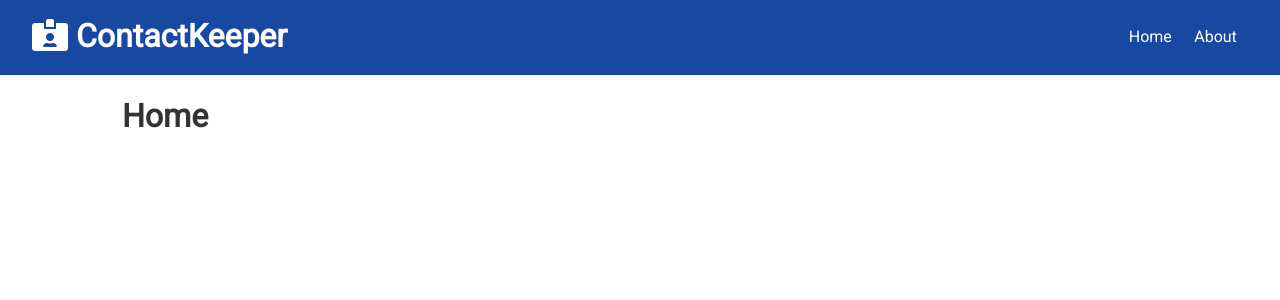
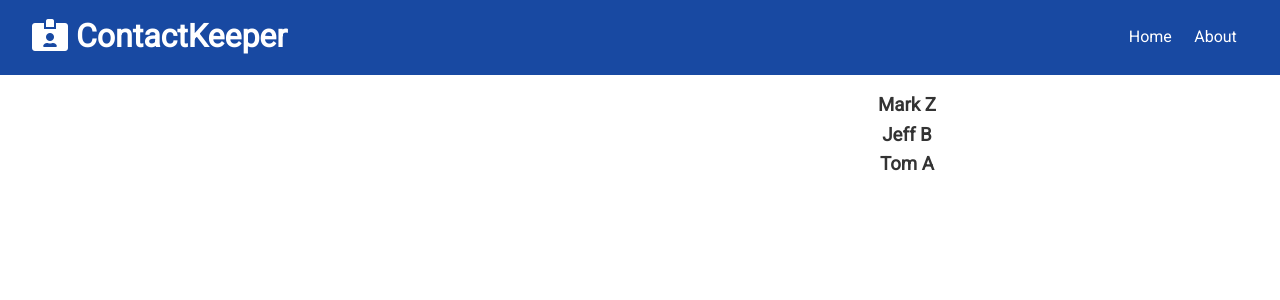
Before and after one commit to Brian-Holland/Contact-Keeper, a React (Create React App) app in the folder client/: page / in a window 1280 px wide. Shown: the top 300 px of the page. Built offline with nearby package versions, Linux system fonts and the light colour scheme.

Commit message:
added contact and contactitem components

```diff
--- /dev/null
+++ b/client/src/components/contacts/Contacts.js
@@ -0,0 +1,17 @@
+import React, { Fragment, useContext } from "react";
+import ContactContext from "../../context/contact/contactContext";
+
+const Contacts = () => {
+    const contactContext = useContext(ContactContext);
+
+    const { contacts } = contactContext;
+    return (
+        <Fragment>
+            {contacts.map(contact => (
+                <h3>{contact.name}</h3>
+            ))}
+        </Fragment>
+    );
+};
+
+export default Contacts;
--- a/client/src/components/pages/Home.js
+++ b/client/src/components/pages/Home.js
@@ -1,9 +1,13 @@
 import React from "react";
+import Contacts from "../contacts/Contacts";
 
 const Home = () => {
     return (
-        <div>
-            <h1>Home</h1>
+        <div className="grid-2">
+            <div>{/* {contactform} */}</div>
+            <div>
+                <Contacts />
+            </div>
         </div>
     );
 };
```
Also changed, not shown: client/src/components/contacts/ContactItem.js (added), client/src/context/contact/contactReducer.js (added).
